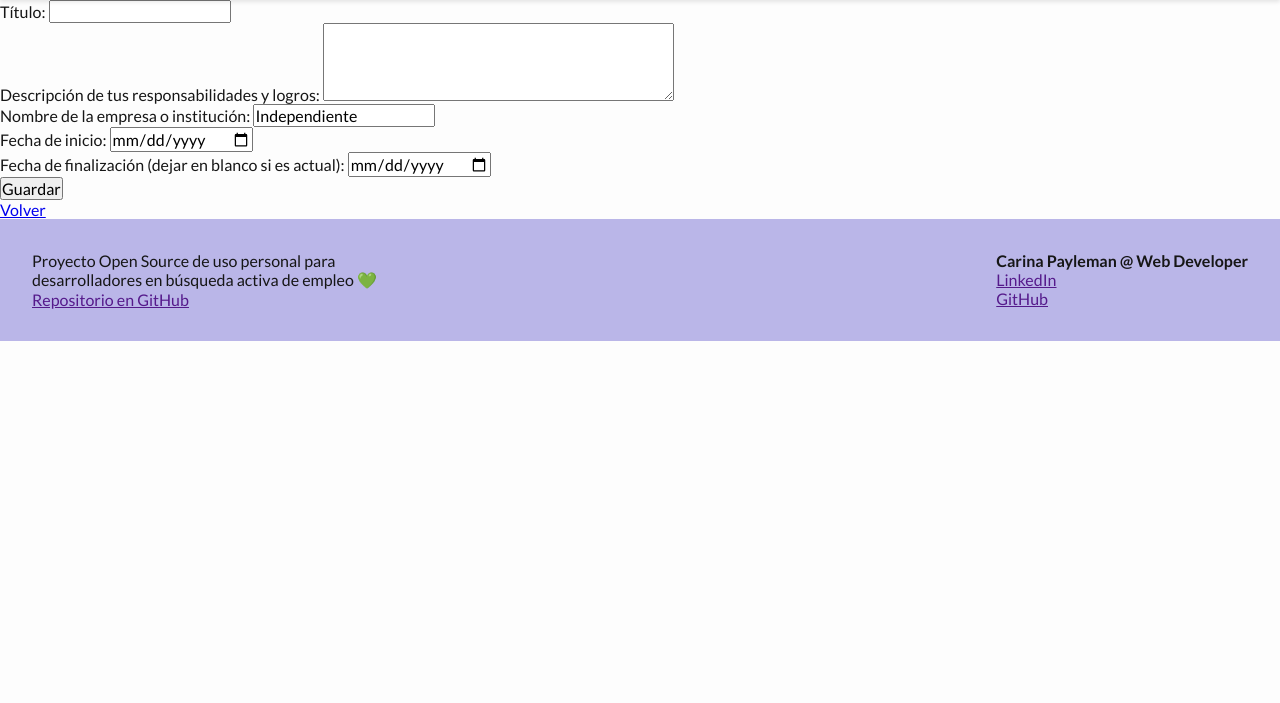
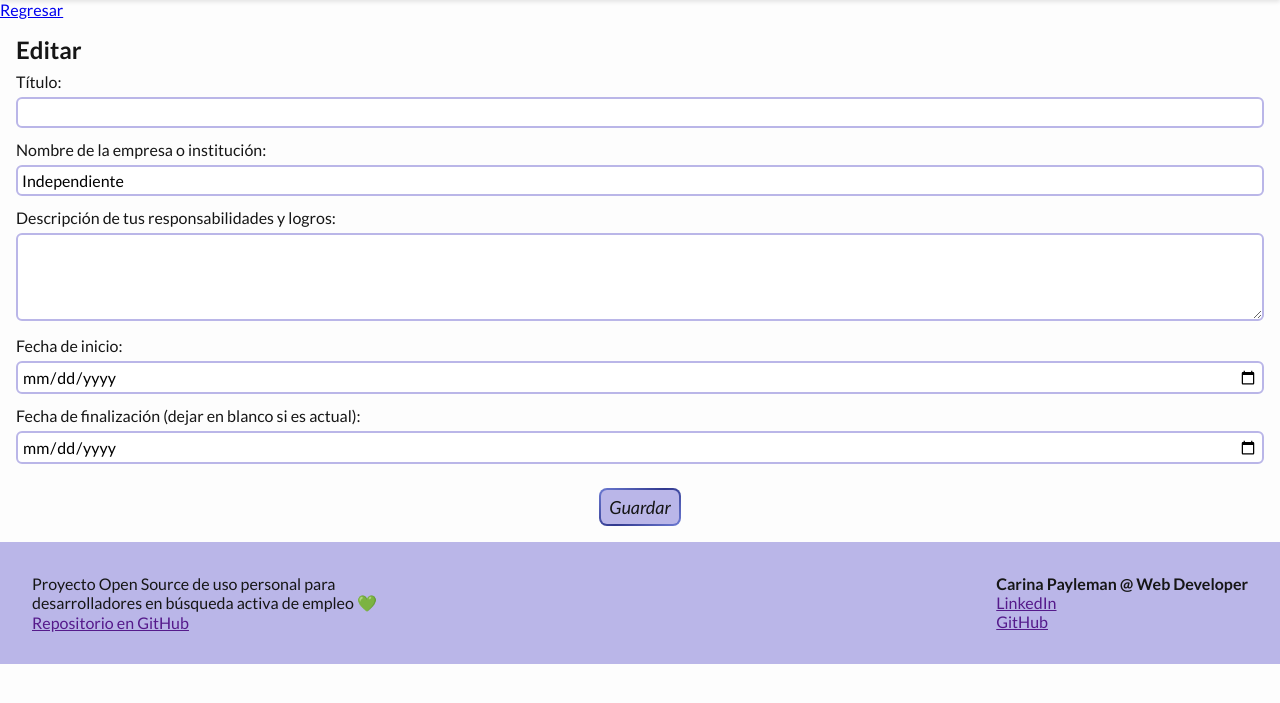
Before and after one commit to PaylemanC/Professional-Matcher, a Django app: template templates/profile/career-item-edit.html in a window 1280 px wide. Shown: the part 58-761 px from the top of the page. Run offline with Django 5.2, Linux system fonts and the light colour scheme; the template is opened without the code that fills it: values that come from a table or form of the project are taken from there, others are empty.

Commit message:
Add basic form styles to profiles forms

```diff
--- a/profiles/forms.py
+++ b/profiles/forms.py
@@ -14,12 +14,12 @@ class ProfessionalProfileForm(forms.ModelForm):
         widgets = {
             'area': forms.TextInput(attrs={
                 'placeholder': 'Ej. Desarrollador Full Stack, Data Engineer, DevOps Specialist',
-                'class': ''
+                'class': 'profile-form__area form-input'
             }),
             'bio': forms.Textarea(attrs={
                 'rows': 4,
                 'placeholder': 'Cuéntanos de ti...',
-                'class': ''
+                'class': 'profile-form__bio form-input'
             }),
             'technologies': TechnologySelectWidget,
         }
@@ -32,12 +32,16 @@ class ProfessionalProfileForm(forms.ModelForm):
 class CareerItemForm(forms.ModelForm):
     class Meta:
         model = CareerItem
-        fields = ['title', 'description', 'institution', 'start_date', 'end_date']
+        fields = ['title', 'institution', 'description', 'start_date', 'end_date']
         widgets = {
             'title': forms.TextInput(attrs={
                 'class': ''
             }),
             'institution': forms.TextInput(attrs={
+                'class': ''
+            }),
+            'description': forms.Textarea(attrs={
+                'rows': 4,
                 'class': ''
             }),
             'start_date': forms.DateInput(attrs={
@@ -48,10 +52,6 @@ class CareerItemForm(forms.ModelForm):
                 'type': 'date',
                 'class': ''
             }),
-            'description': forms.Textarea(attrs={
-                'rows': 4,
-                'class': ''
-            }),
         }
         labels = {
             'title': 'Título',
--- a/templates/profile/career-item-edit.html
+++ b/templates/profile/career-item-edit.html
@@ -2,10 +2,15 @@
 {% load static %}
 
 {% block content %}
-    <form method="post">
-        {% csrf_token %}
-        {{ form.as_p }}
-        <button type="submit">Guardar</button>
-    </form>
-    <a href="{% url 'home' %}">Volver</a>
+    <a href="{% url 'profile' %}">Regresar</a>
+    <section id="form-section">
+        <h2>Editar</h2>
+        <form method="post" class="profile-form">
+            {% csrf_token %}
+            {{ form.as_p }}
+            <div class="form__button--container">
+                <button type="submit" class="form-button secondary-button"><span>Guardar</span></button>
+            </div>
+        </form>
+    </section>
 {% endblock %}
--- a/templates/profile/profile-edit.html
+++ b/templates/profile/profile-edit.html
@@ -5,7 +5,7 @@
 {% endblock styles %}
 
 {% block content %}
-    <a href="{% url 'home' %}">Regresar</a>
+    <a href="{% url 'profile' %}">Regresar</a>
     <section id="form-section" class="profile-form-section">
         <h2>Mi perfil profesional</h2>
         <form method="post" class="profile-form">
--- a/templates/profile/profile.html
+++ b/templates/profile/profile.html
@@ -2,6 +2,8 @@
 {% load static %}
 
 {% block content %}
+<a href="{% url 'home' %}">Regresar</a>
+
 <h2>Perfil de Usuario</h2>
 
 <section>
```
Also changed, not shown: templates/profile/career-item-create.html (+11 -6 lines).
